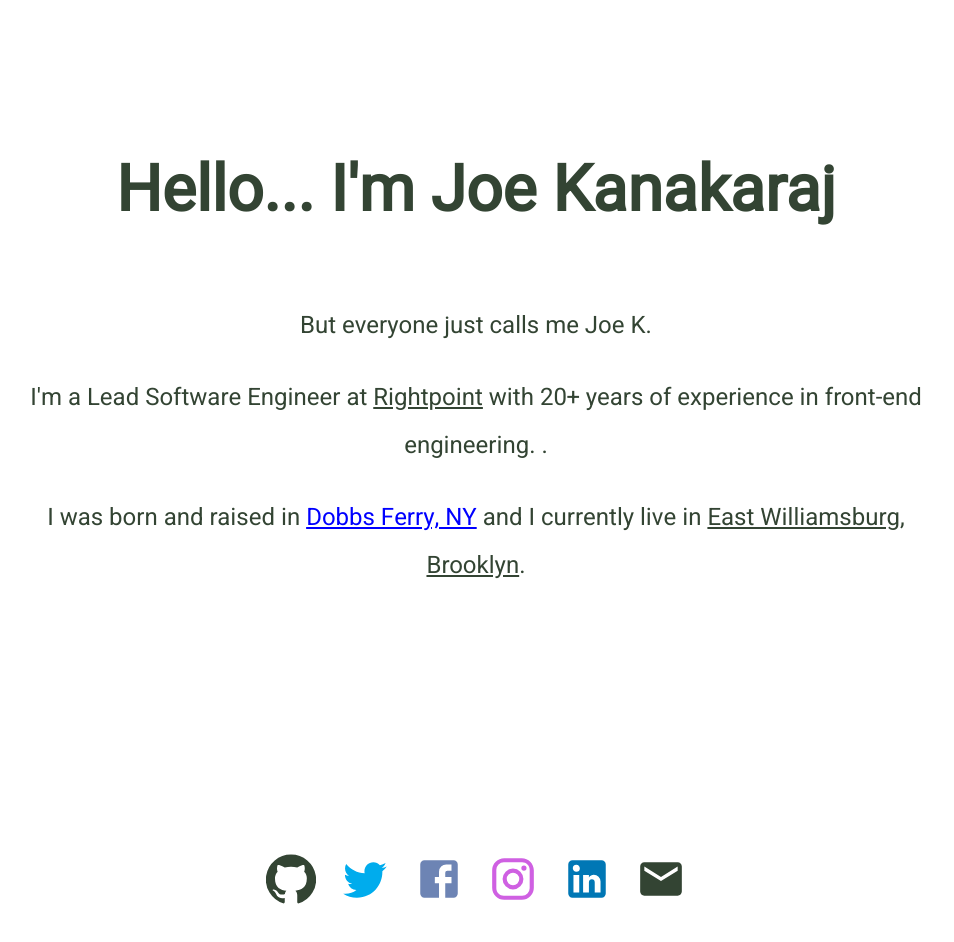
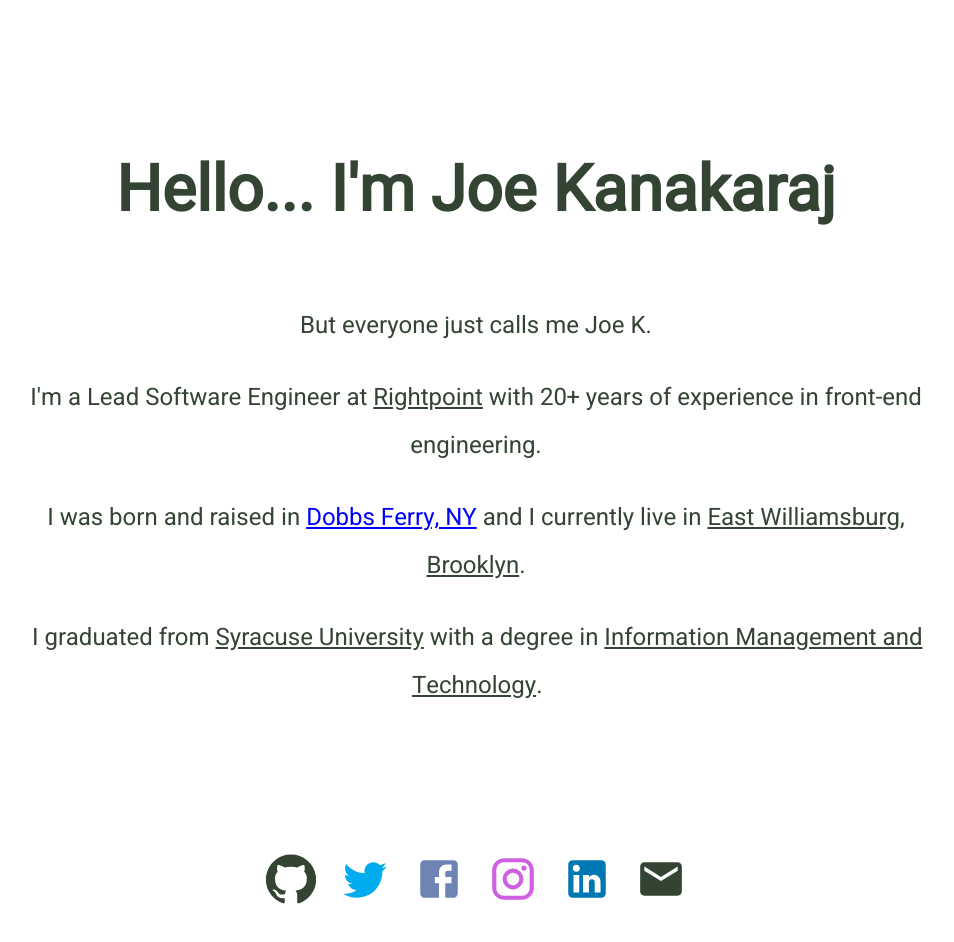
Before and after one commit to gr8fuljoe5/gr8fuljoe5.github.io, a Next.js app: page / in a window 1280 px wide. Shown: the top 942 px of the page, without its empty margins (164-1118 px from the left). Built offline with nearby package versions, Linux system fonts and the light colour scheme.

Commit message:
adding colors and fixing transition

```diff
--- a/pages/index.js
+++ b/pages/index.js
@@ -109,7 +109,7 @@ export default function Home() {
                   <a href="http://www.rightpoint.com" target="_blank">
                     Rightpoint
                   </a>{' '}
-                  with 20+ years of experience in front-end engineering. .
+                  with 20+ years of experience in front-end engineering.
                 </motion.p>
                 <motion.p className={styles.description} variants={PARAGRAPH}>
                   I was born and raised in{' '}
@@ -133,8 +133,7 @@ export default function Home() {
                 <motion.p
                   className={styles.description}
                   variants={PARAGRAPH_REVERSE}
-                ></motion.p>
-                <motion.p className={styles.description} variants={PARAGRAPH}>
+                >
                   I graduated from{' '}
                   <a
                     href="http://www.syr.edu/"
@@ -153,10 +152,7 @@ export default function Home() {
                   </a>
                   .
                 </motion.p>
-                <motion.p
-                  className={styles.description}
-                  variants={PARAGRAPH_REVERSE}
-                >
+                <motion.p className={styles.description} variants={PARAGRAPH}>
                   My hobbies include snowboarding, golfing, fine IPA's, being
                   the Worlds Greatest Uncle&trade; and following the{' '}
                   <a
```
